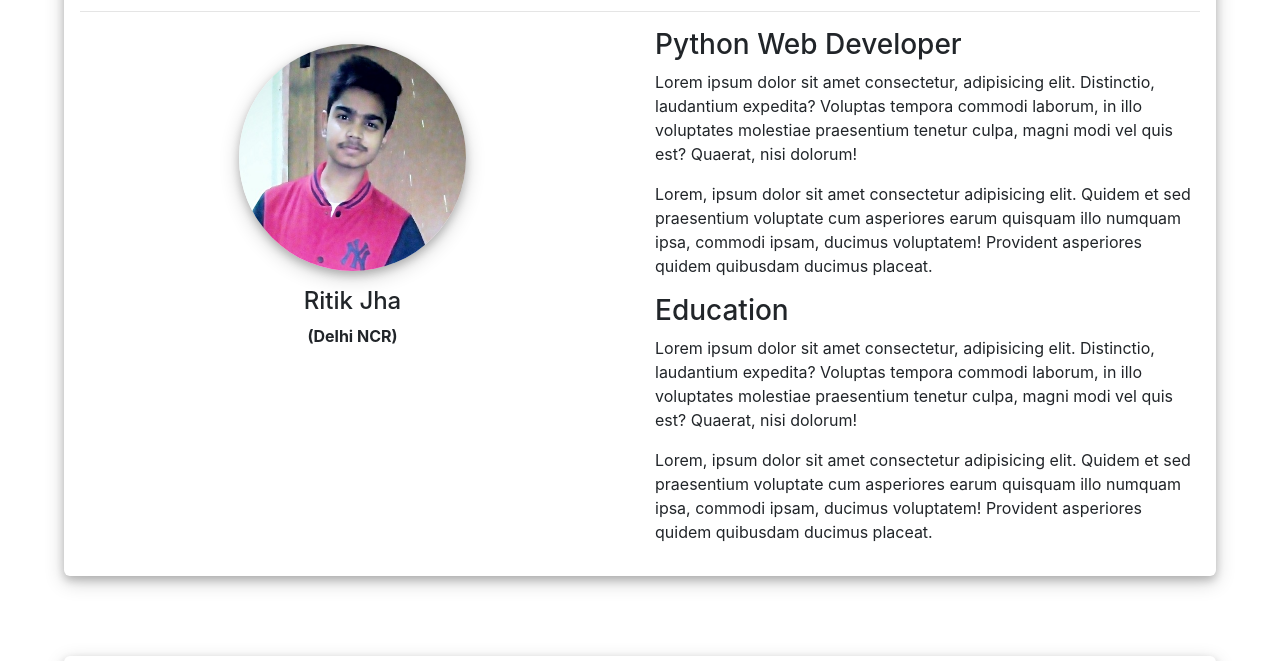
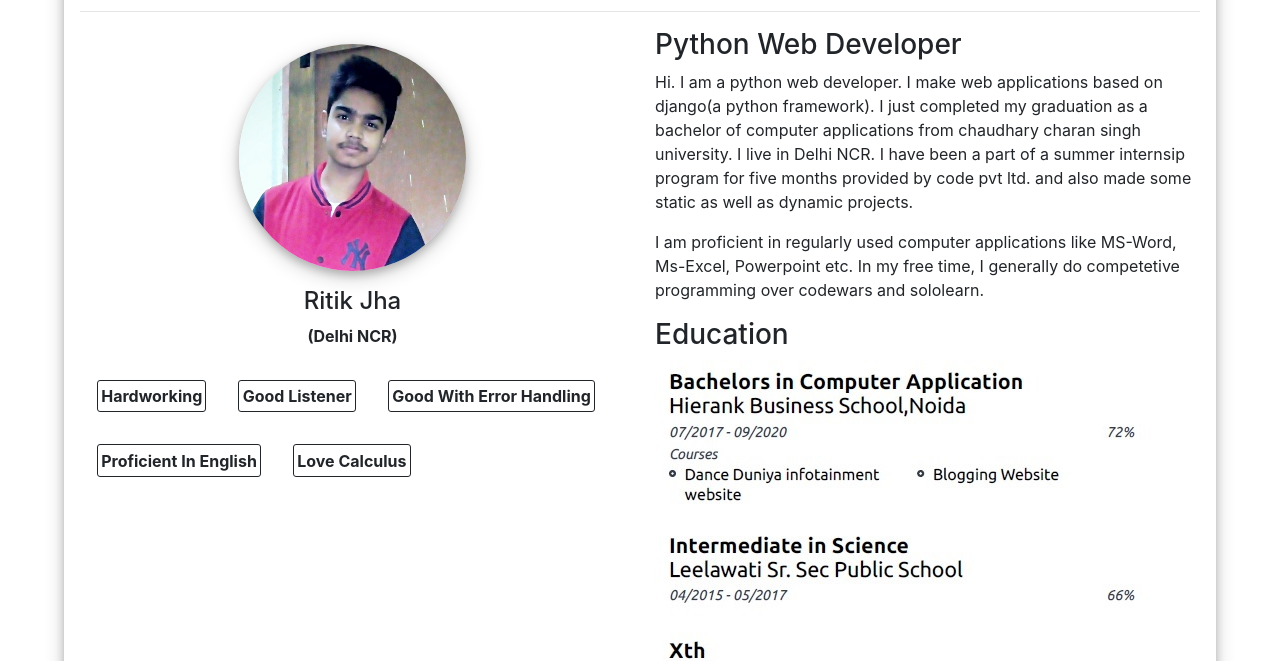
Before and after one commit to Portrick25/Portfolio, a plain HTML site: page index.html in a window 1280 px wide. Shown: the part 139-800 px from the top of the page. Drawn offline with nearby package versions, Linux system fonts and the light colour scheme.

Commit message:
Add files via upload

```diff
--- a/index.html
+++ b/index.html
@@ -58,18 +58,25 @@
                   <img src="profile.jpg" alt="me!">
                   <div class="title">
                     <h4 id="name">Ritik Jha</h4>
-                    <b>(Delhi NCR)</b>
-
+                    <b>(Delhi NCR)</b><br>
+                    <div class="row">
+                    <div class="col-xs-6"><b id="extra">Hardworking</b></div>
+                    <div class="col-xs-6"><b id="extra">Good Listener</b></div>
+                    <div class="col-xs-6"><b id="extra">Good With Error Handling</b></div>
+                    <div class="col-xs-6"><b id="extra">Proficient In English</b></div>
+                    <div class="col-xs-6"><b id="extra">Love Calculus</b></div>
+                </div>
                   </div>
 
               </div>
               <div class="col-md-6 description-section">
                   <h3>Python Web Developer</h3>
-                  <p>Lorem ipsum dolor sit amet consectetur, adipisicing elit. Distinctio, laudantium expedita? Voluptas tempora commodi laborum, in illo voluptates molestiae praesentium tenetur culpa, magni modi vel quis est? Quaerat, nisi dolorum!</p>
-                  <p>Lorem, ipsum dolor sit amet consectetur adipisicing elit. Quidem et sed praesentium voluptate cum asperiores earum quisquam illo numquam ipsa, commodi ipsam, ducimus voluptatem! Provident asperiores quidem quibusdam ducimus placeat.</p>
+                  <p>Hi. I am a python web developer. I make web applications based on django(a python framework). I just completed my graduation as a bachelor of computer applications from chaudhary charan singh university. I live in Delhi NCR. I have been a part of a summer internsip program for five months provided by code pvt ltd.  and also made some static as well as dynamic projects. <br>
+
+                </p>
+                <p>I am proficient in regularly used computer applications like MS-Word, Ms-Excel, Powerpoint etc. In my free time, I generally do competetive programming over codewars and sololearn. </p>
                   <h3>Education</h3>
-                  <p>Lorem ipsum dolor sit amet consectetur, adipisicing elit. Distinctio, laudantium expedita? Voluptas tempora commodi laborum, in illo voluptates molestiae praesentium tenetur culpa, magni modi vel quis est? Quaerat, nisi dolorum!</p>
-                  <p>Lorem, ipsum dolor sit amet consectetur adipisicing elit. Quidem et sed praesentium voluptate cum asperiores earum quisquam illo numquam ipsa, commodi ipsam, ducimus voluptatem! Provident asperiores quidem quibusdam ducimus placeat.</p>
+                  <img src="education.jpg" alt="">
 
                 </div>
           </div>
@@ -189,27 +196,27 @@
         <h2>Contact</h2>
         <div class="row">
             <div class="col-xs-6">
-                <a href="" class="fa fa-linkedin"></a><br>
+                <a href="https://www.linkedin.com/in/ritik-jha-142836150/" class="fa fa-linkedin"></a><br>
                 <span>linkedin</span>
             </div>
             <div class="col-xs-6">
-                <a href="" class="fa fa-twitter"></a><br>
+                <a href="https://twitter.com/Ritikjh27229902" class="fa fa-twitter"></a><br>
                 <span>twitter</span>
             </div>
             <div class="col-xs-6">
-                <a href="" class="fa fa-github"></a><br>
+                <a href="github.com/Portrick25" class="fa fa-github"></a><br>
                 <span>github</span>
             </div>
             <div class="col-xs-6">
-                <a href="" class="fa fa-envelope"></a><br>
+                <a href="portritik1746@outlook.com" class="fa fa-envelope"></a><br>
                 <span>email</span>
             </div>
             <div class="col-xs-6">
-                <a href="" class="fa fa-facebook"></a><br>
+                <a href="#" class="fa fa-facebook"></a><br>
                 <span>facebook</span>
             </div>
             <div class="col-xs-6">
-                <a href="" class="fa fa-instagram"></a><br>
+                <a href="#" class="fa fa-instagram"></a><br>
                 <span>instagram</span>
             </div>
         </div>
--- a/style.css
+++ b/style.css
@@ -114,3 +114,13 @@ iframe{
     min-height: 90vh;
     max-height:100vh ;
 }
+.profile-section .row{
+    padding: 1em;
+}
+.profile-section .col-xs-6{
+    padding: 0.2em;
+    margin:1em;
+    margin-top: 1em;
+    border: solid 1px;
+    border-radius: 3px;
+}
```
Also changed, not shown: education.jpg (added).
